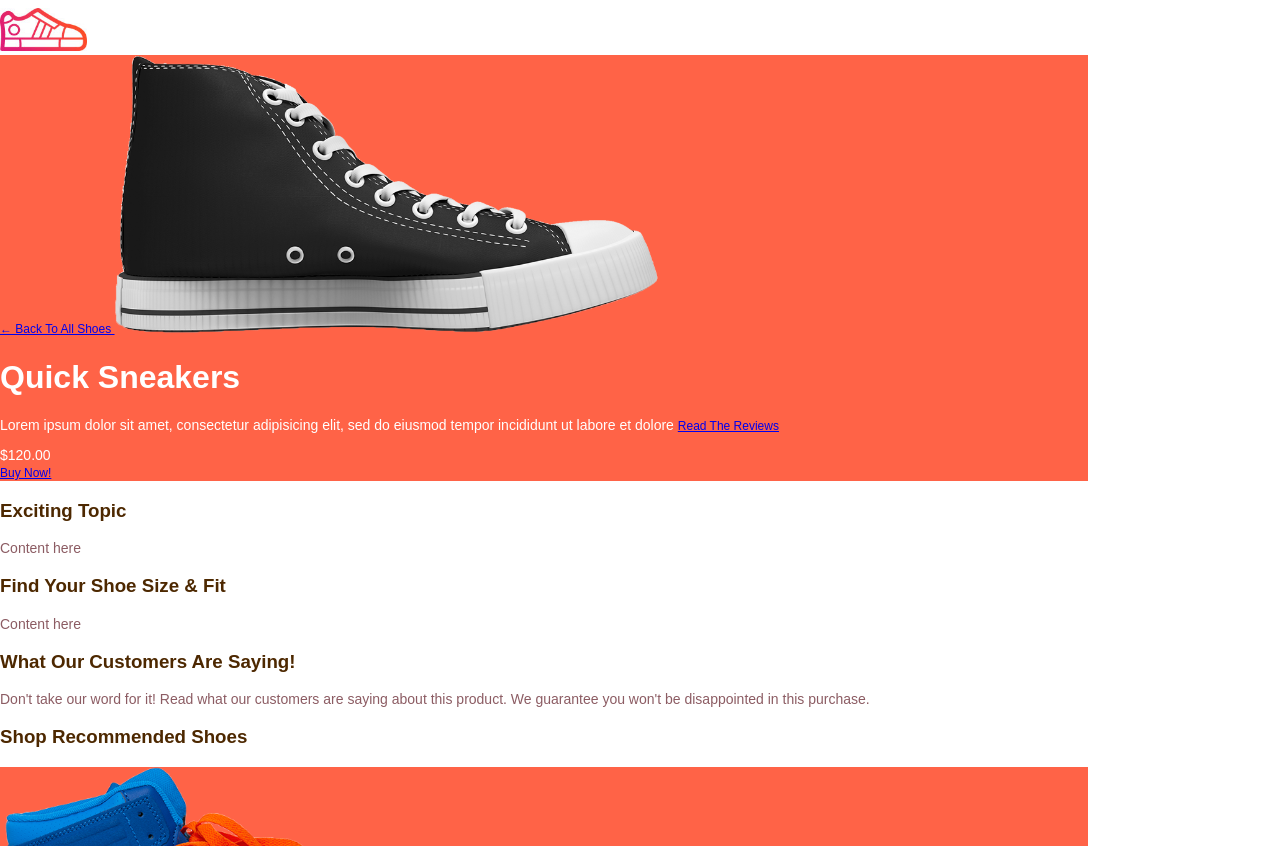
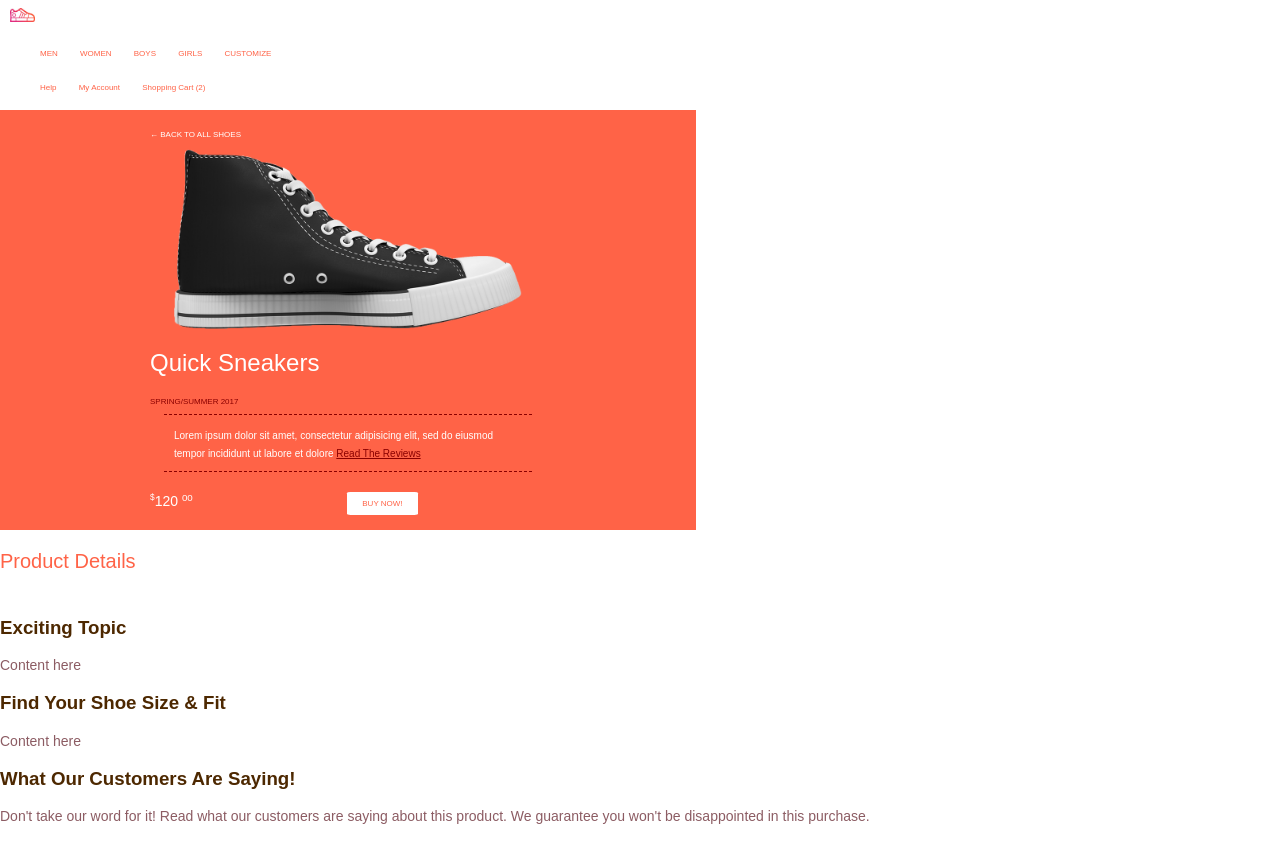
Before and after one commit to GRNelson/sneaker-app, a plain HTML site: page index.html in a window 1280 px wide. Shown: the top 846 px of the page. Drawn offline with Linux system fonts and the light colour scheme.

Commit message:
Assignment 3

```diff
--- a/index.html
+++ b/index.html
@@ -1,32 +1,64 @@
 <!DOCTYPE html>
+
 <html>
   <head>
     <title>Sneakers</title>
     <link rel="stylesheet" href= "style.css">
   </head>
-  <body>
+
+    <header>
     <img class="logo" src="./images/logo.jpg">
+  </header>
+<body>
+    <nav>
+
+    <ul>
+      <li><a class= "items" href= "http://google.com"> Men </a></li>
+      <li><a class= "items" href= "http://google.com"> Women </a> </li>
+      <li><a class= "items" href= "http://google.com"> Boys </a> </li>
+      <li><a class= "items" href= "http://google.com"> Girls </a> </li>
+      <li><a class= "items" href= "http://google.com"> Customize </a></li>
+</ul>
+<ul>
+  <li><a class= "more" href= "http://google.com"> Help </a></li>
+  <li><a class= "more" href= "http://google.com"> My Account </a></li>
+  <li><a class= "more" href= "http://google.com"> Shopping Cart (2)</a></li>
+</ul>
+
+</nav>
+
+
     <div>
-      <a href="http://www.google.com">
+
+      <a id= "back" href="http://www.google.com">
       &larr; Back To All Shoes </a>
     <img id= "main" src="./images/shoe1.png">
-    <header>
+    <section>
       <h1> Quick Sneakers </h1>
+      <p id="date">
+        Spring/Summer 2017
+      </p>
+      <section id="border">
       <p id= "shoe">
         Lorem ipsum dolor sit amet, consectetur adipisicing elit, sed do eiusmod tempor incididunt ut labore et dolore
 
-        <a href="http://www.google.com">
+        <a id= "reviews" href="http://www.google.com">
         Read The Reviews </a>
+      </section>
+<section id= "purchase">
+        <div id= "price"> <span class="dollar">120</span>
+          <span class= "zeros">00</span></div>
 
-        <div id= "price">$120.00 </div>
-
-          <a href="http://www.google.com">
-          Buy Now! </a>
-
+          <a class="button-buy" href="http://www.google.com">Buy Now!</a>
+</section>
       </p>
-    </header>
+    </section>
   </div>
 
+
+  <p id= "product">Product Details<p>
+
+<section id= "details">
   <h3> Exciting Topic</h3>
     <p>
       Content here
@@ -42,6 +74,7 @@
           Don't take our word for it! Read what our customers are saying about this product. We guarantee you won't be disappointed in this purchase.
         </p>
 
+</section>
       <h3> Shop Recommended Shoes</h3>
 
         <div>
@@ -89,7 +122,7 @@
 
       <footer>
 
-  <div id= "nav">
+  <div class= "nav">
       <img class="logo" src="./images/logo.jpg">
 
 
--- a/style.css
+++ b/style.css
@@ -1,47 +1,226 @@
+/* Ask Brandon about this! When I zoom into my page, everything shifts!*/
+
+
 body {
   background-color: white;
-  margin-right: 15%;
+  margin-right: 30%;
   margin-left: 0%;
+  margin-bottom: 0%;
 
 }
 
-header {
+
+
+
+h1 {
   color: white;
   font-family: sans-serif;
+  text-indent: 150px;
+  font-weight: lighter;
 }
+
 
 .logo {
 
-  width: 8%;
-  height: 8%;
+  width: 25px;
+  height: 14px;
+
+}
+
+header, footer {
+  margin-left: 10px;
+
+}
 
 
 }
 
+ul {
+  list-style: none;
+  display: block;
+  margin: 0;
+  padding-left: 0;
+  padding-right: 0;
+
+}
+
+
+
+li {
+  display: inline;
+  word-spacing: 20px;
+  text-transform: uppercase;
+  margin: 0;
+
+
+
+
+
+}
+
+.items {
+  color: tomato;
+  text-decoration: none;
+  font-size: 8px;
+  line-height: 0;
+  display: inline;
+  font-weight: normal;
+
+
+}
+
+.items, .more {
+  font-family: sans-serif;
+}
+
+.more {
+  text-transform: none;
+  word-spacing: normal;
+  padding-right: 20px;
+  display:inline;
+  font-weight: normal;
+  color: tomato;
+  text-decoration: none;
+  font-size: 8px;
+  display: inline;
+}
+
+
+
+
 a {
-  font-size: 14px;
   font-family: sans-serif;
   font-size: 12px;
+  display: block;
+  color: tomato;
 }
+
+#back {
+  font-family: sans-serif;
+  font-size: 8px;
+  display: block;
+  color: white;
+  text-indent: 150px;
+  text-decoration: none;
+  padding-bottom: 10px;
+  text-transform: uppercase;
+}
+
+a:hover {
+  color:darkred;
+  text-decoration: underline;
+}
+
+
+
 
 div{
   background-color: tomato;
   padding-left: 0px;
+  margin-right: 200px;
+  height: 400px;
+  padding-top: 20px;
+  font-family: sans-serif;
+
+
+
 }
 
 #main {
   width: 50%;
-  height: 50%;
+  height: 45%;
+  display: block;
+  margin: auto auto;
+
 }
 
+section{
+  margin: auto auto;
+  display: block;
+  margin: auto auto;
+
+}
+
+#date {
+  font-size: 8px;
+  text-transform: uppercase;
+  color: darkred;
+  text-indent: 150px;
+}
+
+
+
 #shoe {
-  font-size: 14px;
-  display: block;
+  font-size: 10px;
   color: white;
+  display: inline;
+}
+
+#reviews {
+  font-size: 10px;
+  color: darkred;
+  display: inline;
+
+}
+
+#border {
+  border: 1px dashed darkred;
+  border-right: none;
+  border-left: none;
+  width: 50%;
+  padding: 10px;
+
 }
 
 #price {
-  font-size: 14px
+  font-size: 14px;
+  margin-right: 150px;
+  margin-left: 150px;
+  color: white;
+  display: inline;
+  }
+
+  .dollar:before {
+    content: '$';
+    font-size: 60%;
+    vertical-align: top;
+  }
+
+  .zeros {
+    vertical-align: top;
+    font-size: 70%;
+  }
+
+
+  .button-buy {
+       background-color: white;
+       color: tomato;
+       display: inline;
+       padding: 7px 15px;
+       border-radius: 5%;
+       font-family: sans-serif;
+       text-decoration: none;
+       text-transform: uppercase;
+       font-size: 8px;
+
+  }
+
+
+  #purchase {
+    padding-top: 20px;
+
+
+  }
+
+#product {
+  font-size: 20px;
+  color: tomato;
+}
+
+#details {
+    background-color: white;
+    padding-top: 5px;
+    padding-bottom: 5px;
 }
 
 h3 {
@@ -68,9 +247,13 @@ img {
   color: white;
 }
 
-#nav {
+.nav {
   background-color: white;
   font-family: sans-serif;
   color: #8C5C63;
   font-size: 13px;
+  margin-bottom: 0;
+
+
+
 }
```
